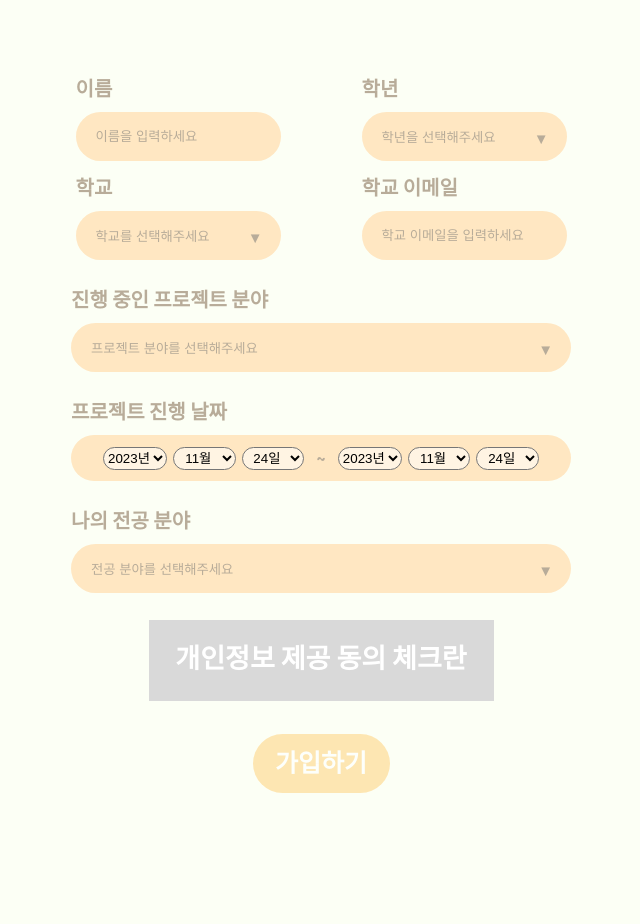
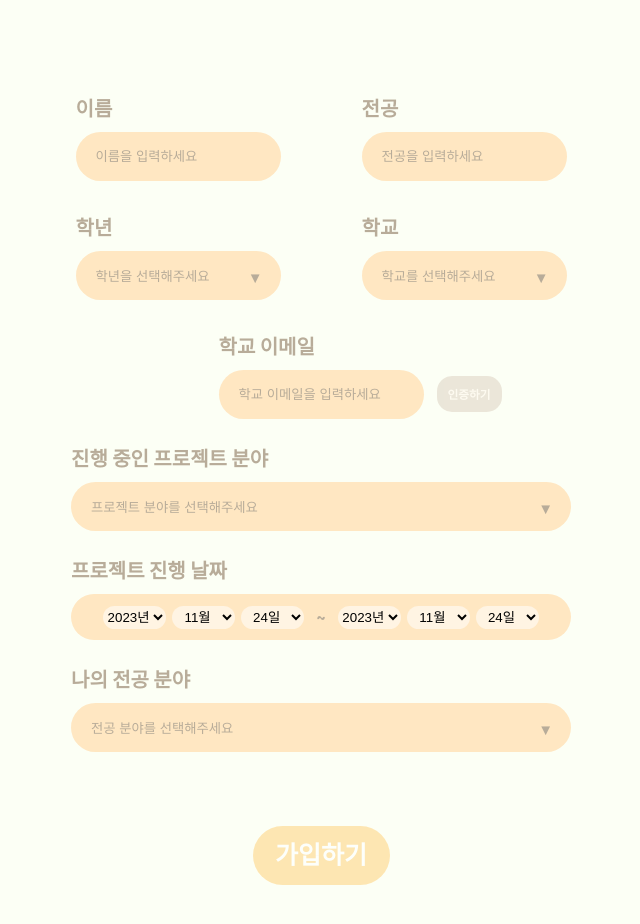
Before and after one commit to 2023-AHEUNGTHON/Team_6, a React (Create React App) app: page /sign-up in a window 1280 px wide. Shown: the top 924 px of the page, without its empty margins (319-959 px from the left). Before the commit the page ends 855 px from the top, so only its background shows below. Built offline with nearby package versions, Linux system fonts and the light colour scheme.

Commit message:
feat/my-page,footer

```diff
--- a/src/App.css
+++ b/src/App.css
@@ -1,5 +1,6 @@
 body {
   background: #fcfff5;
+  min-width: 1200px;
 }
 
 p,
--- a/src/App.jsx
+++ b/src/App.jsx
@@ -3,6 +3,8 @@ import { BrowserRouter as Router, Route, Routes } from "react-router-dom";
 import ScrollToTop from "./ScrollToTop";
 import Login from "./pages/Login";
 import SignUp from "./pages/SignUp";
+import MyPage from "./pages/MyPage";
+import MyPageEdit from "./pages/MyPageEdit";
 
 function App() {
   return (
@@ -12,6 +14,8 @@ function App() {
         <Routes>
           <Route path="/" element={<Login />} />
           <Route path="/sign-up" element={<SignUp />} />
+          <Route path="/my-page" element={<MyPage />} />
+          <Route path="/my-page-edit" element={<MyPageEdit />} />
         </Routes>
       </Router>
     </div>
--- a/src/pages/Login.jsx
+++ b/src/pages/Login.jsx
@@ -49,7 +49,7 @@ const LoginWrap = styled.div`
   flex-direction: column;
   align-items: center;
   justify-content: center;
-  height: 100vh;
+  min-height: 100vh;
 
   .logo {
     display: flex;
--- a/src/pages/SignUp.jsx
+++ b/src/pages/SignUp.jsx
@@ -32,49 +32,42 @@ export default function SignUp() {
 
   // 진행 중인 프로젝트 분야
   const projectOptions = [
-    "기획(PM)",
-    "디자인",
-    "웹 프론트엔드",
-    "안드로이드",
+    "Product Manager",
+    "Design",
+    "Web",
+    "Android",
     "IOS",
-    "백엔드",
-    "마케팅",
-    "광고",
-    "영상",
-    "사진",
-    "작곡",
-    "작사",
-    "보컬",
-    "댄스",
-    "기타",
+    "Server",
+    "Marketing",
+    "Advertisement",
+    "Video",
+    "Photo",
+    "Composing",
+    "Lyric",
+    "Vocal",
+    "Dance",
+    "etc",
   ];
 
   // 나의 전공 분야
-  const majorOptions = [
-    "기획(PM)",
-    "디자인",
-    "웹 프론트엔드",
-    "안드로이드",
-    "IOS",
-    "백엔드",
-    "마케팅",
-    "광고",
-    "영상",
-    "사진",
-    "작곡",
-    "작사",
-    "보컬",
-    "댄스",
-    "기타",
+  const careerOptions = [
+    "IT",
+    "Design",
+    "Marketing",
+    "Advertisement",
+    "Media",
+    "Music",
+    "etc",
   ];
 
   const [name, setName] = useState("");
+  const [major, setMajor] = useState("");
   const [email, setEmail] = useState("");
 
   const [selectedGrade, setSelectedGrade] = useState(null);
   const [selectedUniv, setSelectedUniv] = useState(null);
   const [selectedProject, setSelectedProject] = useState(null);
-  const [selectedMajor, setSelectedMajor] = useState(null);
+  const [selectedCareer, setSelectedCareer] = useState(null);
 
   const [startDateYear, setStartDateYear] = useState("");
   const [startDateMonth, setStartDateMonth] = useState("");
@@ -189,14 +182,14 @@ export default function SignUp() {
 
   // 날짜 ----------------------------------------------------------------------------
 
-  // "선택완료" 버튼이 활성화되는지 여부를 결정하는 변수
+  // "가입하기" 버튼이 활성화되는지 여부를 결정하는 변수
   const isButtonDisabled =
     !name ||
     !email ||
     !selectedGrade ||
     !selectedUniv ||
     !selectedProject ||
-    !selectedMajor ||
+    !selectedCareer ||
     !startDateYear ||
     !startDateMonth ||
     !startDateDay ||
@@ -204,9 +197,13 @@ export default function SignUp() {
     !endDateMonth ||
     !endDateDay;
 
+  // "인증하기" 버튼 비활성화 여부
+  const certifyBtnDisabled = !email;
+
   //  선택한 정보를 userData 상태로 저장
   const [userData, setUserData] = useState({
     name: "",
+    major: "",
     email: "",
     grade: "",
     univ: "",
@@ -214,6 +211,7 @@ export default function SignUp() {
     email: "",
     startDate: "",
     endDate: "",
+    career: "",
   });
 
   return (
@@ -226,6 +224,15 @@ export default function SignUp() {
             placeholder="이름을 입력하세요"
             value={name}
             onChange={(e) => setName(e.target.value)}
+          ></input>
+        </div>
+        <div className="content-box">
+          <h3>전공</h3>
+          <input
+            className="inputName"
+            placeholder="전공을 입력하세요"
+            value={major}
+            onChange={(e) => setMajor(e.target.value)}
           ></input>
         </div>
         <div className="content-box">
@@ -257,6 +264,7 @@ export default function SignUp() {
             }}
           />
         </div>
+        <div className="email-line">
           <div className="content-box">
             <h3>학교 이메일</h3>
             <input
@@ -266,6 +274,10 @@ export default function SignUp() {
               onChange={(e) => setEmail(e.target.value)}
             ></input>
           </div>
+        </div>
+        <button className="certification-btn" disabled={certifyBtnDisabled}>
+          인증하기
+        </button>
       </div>
       <div className="matching-info">
         <div className="content-box">
@@ -337,22 +349,20 @@ export default function SignUp() {
         <div className="content-box">
           <h3>나의 전공 분야</h3>
           <DropDown
-            options={majorOptions}
+            options={careerOptions}
             defaultOption="전공 분야를 선택해주세요"
             isWide
             onSelect={(option) => {
-              setSelectedMajor(option);
+              setSelectedCareer(option);
               setUserData((prevUserData) => ({
                 ...prevUserData,
-                major: option,
+                career: option,
               }));
             }}
           />
         </div>
       </div>
-      <div className="personal-info">
-        <h1>개인정보 제공 동의 체크란</h1>
-      </div>
+
       <button className="sign-up-btn" disabled={isButtonDisabled}>
         가입하기
       </button>
@@ -381,13 +391,21 @@ const SignUpWrap = styled.div`
     display: flex;
     flex-wrap: wrap;
     justify-content: space-between;
+    position: relative;
+
+    .email-line {
+      width: 491px;
+      display: flex;
+      justify-content: center;
+      align-items: center;
+    }
   }
 
   .content-box {
     display: flex;
     flex-direction: column;
     gap: 15px;
-    margin-top: 20px;
+    margin-top: 40px;
 
     input {
       width: 205px;
@@ -407,6 +425,29 @@ const SignUpWrap = styled.div`
       &:focus {
         outline: none;
       }
+    }
+  }
+
+  .certification-btn {
+    width: 65px;
+    height: 35.787px;
+    background: #e0d6c7;
+    border-radius: 15px;
+    border: none;
+
+    position: absolute;
+    right: 65px;
+    bottom: 7px;
+
+    color: #fff8ee;
+    font-size: 11.685px;
+    font-style: normal;
+    font-weight: 800;
+    line-height: 11.008px;
+
+    &:disabled {
+      pointer-events: none;
+      opacity: 0.6;
     }
   }
 
@@ -440,31 +481,13 @@ const SignUpWrap = styled.div`
         border-radius: 46.184px;
         background: #fff4e3;
         text-align: center;
+        border: none;
       }
 
       span {
         margin-right: 6px;
         margin-left: 6px;
       }
-    }
-  }
-
-  .personal-info {
-    width: 345px;
-    height: 81px;
-    background: #d9d9d9;
-    padding: 16px 24px;
-    box-sizing: border-box;
-    text-align: center;
-    margin-top: 27px;
-
-    h1 {
-      font-size: 27.059px;
-      color: #fff;
-      font-style: normal;
-      font-weight: 800;
-      line-height: 9.308px;
-      margin-top: 18px;
     }
   }
 
@@ -475,7 +498,7 @@ const SignUpWrap = styled.div`
     background: #ffd686;
     border: none;
     text-align: center;
-    margin-top: 33px;
+    margin-top: 74px;
 
     color: #fff;
     font-size: 25px;
```
Lines whose indentation alone changed are shown as unchanged.
